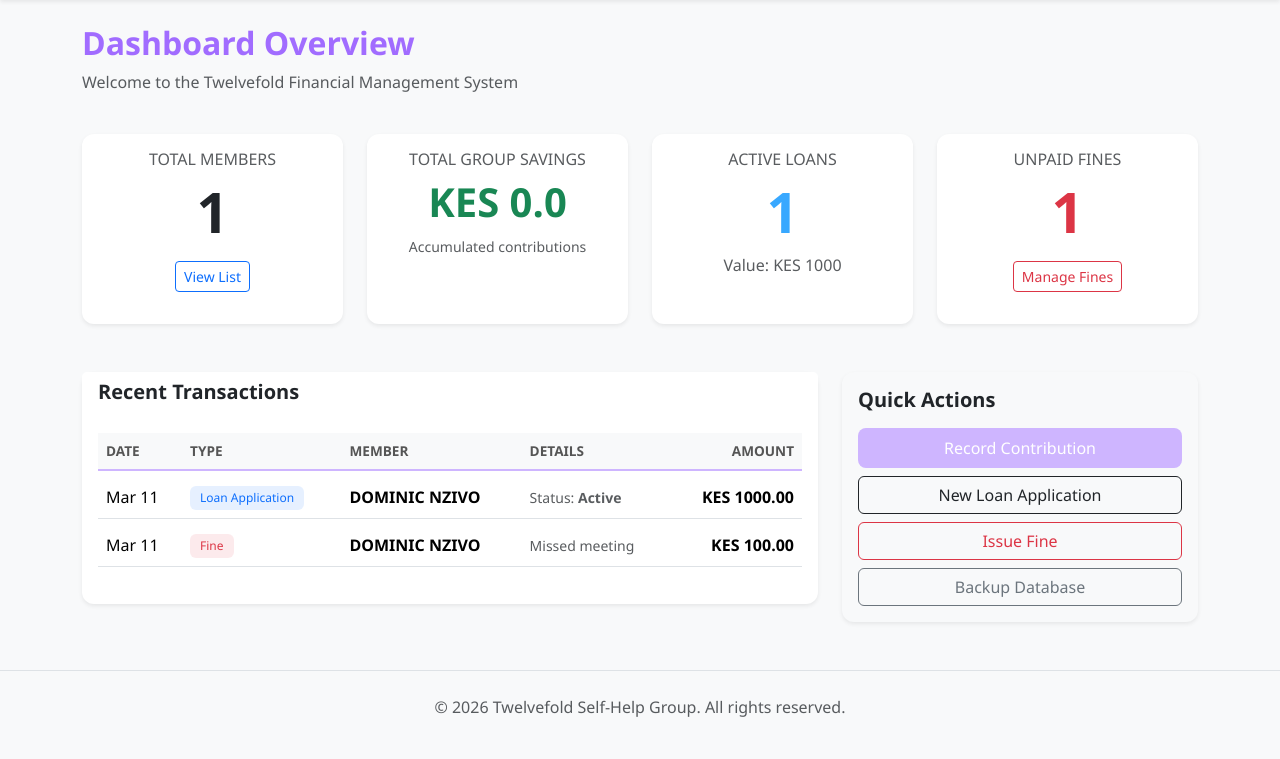
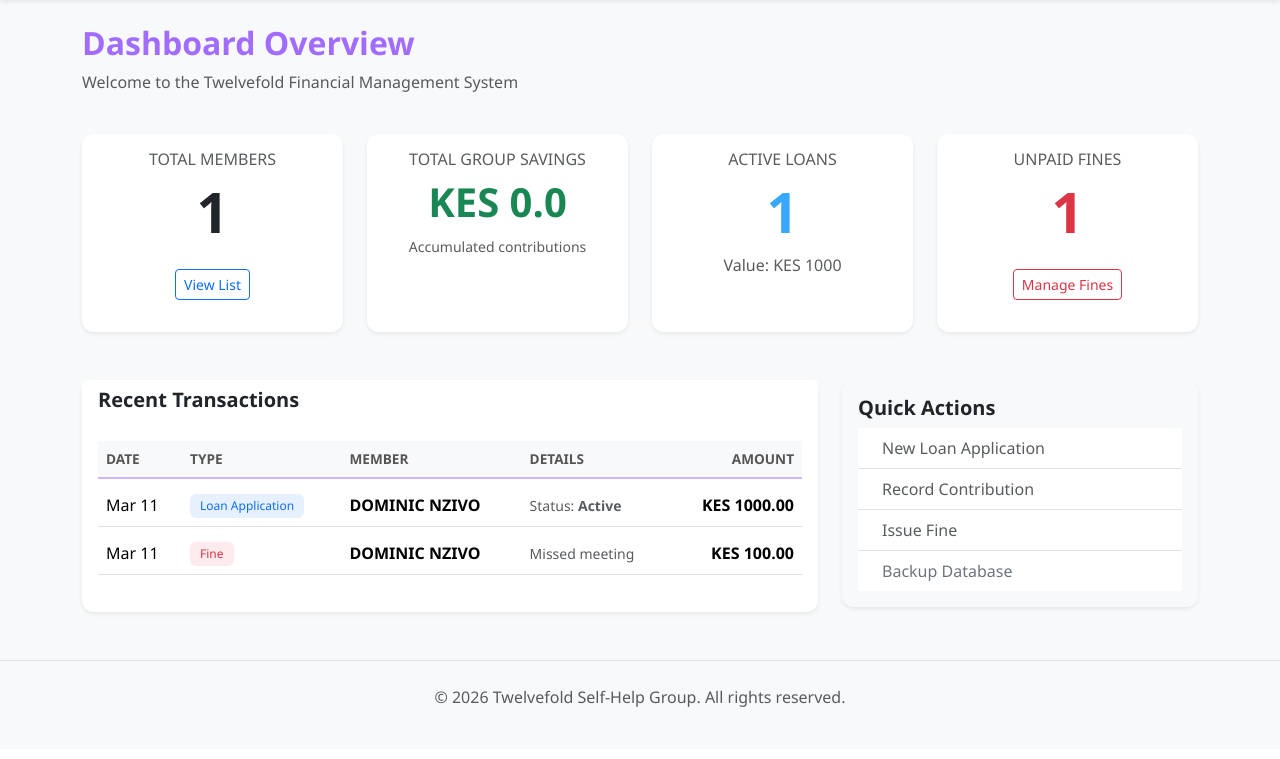
Before and after one commit to KisekeDM/TWELVEFOLDFMS, a Django app: page / in a window 1280 px wide. Shown: the part 56-815 px from the top of the page. After the commit the page ends 763 px from the top, so only its background shows below. Run offline with Django 5.2, Linux system fonts and the light colour scheme; a user stored in the database is signed in; data comes from the database, SQL or seed files in the repository; both versions use the stored data as it was after the commit; data that the repository does not hold is empty; some libraries are stand-ins or nearby versions.

Commit message:
role-based actions corrections

```diff
--- a/core/views.py
+++ b/core/views.py
@@ -12,25 +12,49 @@ import os
 
 @login_required
 def dashboard(request):
-    total_members = Member.objects.count()
+    user = request.user
+    is_admin = user.is_staff
 
-    savings_data = Contribution.objects.aggregate(Sum('amount'))
-    total_savings = savings_data['amount__sum'] or 0.00
+    # Safely try to get the linked member profile (if it exists)
+    member_profile = getattr(user, 'member_profile', None)
 
-    active_loans_count = Loan.objects.filter(status='Active').count()
+    # 1. KPI COUNTERS & RECENT DATA SELECTION
+    total_members = Member.objects.count()  # Everyone sees total member count
 
-    loan_data = Loan.objects.filter(status='Active').aggregate(Sum('principal_amount'))
-    total_loan_value = loan_data['principal_amount__sum'] or 0.00
+    if is_admin:
+        # ADMIN SEES EVERYTHING
+        savings_data = Contribution.objects.aggregate(Sum('amount'))
+        loan_data = Loan.objects.filter(status='Active').aggregate(Sum('principal_amount'))
 
-    unpaid_fines = Fine.objects.filter(is_paid=False).count()
+        total_savings = savings_data['amount__sum'] or 0.00
+        active_loans_count = Loan.objects.filter(status='Active').count()
+        total_loan_value = loan_data['principal_amount__sum'] or 0.00
+        unpaid_fines = Fine.objects.filter(is_paid=False).count()
 
+        recent_contributions = Contribution.objects.all().order_by('-date')[:5]
+        recent_loans = Loan.objects.all().order_by('-issue_date')[:5]
+        recent_fines = Fine.objects.all().order_by('-date_issued')[:5]
 
-    recent_contributions = Contribution.objects.all().order_by('-date')[:5]
-    recent_loans = Loan.objects.all().order_by('-issue_date')[:5]
-    recent_fines = Fine.objects.all().order_by('-date_issued')[:5]
+    else:
+        # REGULAR USER SEES ONLY THEIR DATA
+        if member_profile:
+            savings_data = Contribution.objects.filter(member=member_profile).aggregate(Sum('amount'))
+            loan_data = Loan.objects.filter(member=member_profile, status='Active').aggregate(Sum('principal_amount'))
 
-    # Combine them into one list
-    # We create a new attribute 'type' for each so the template knows what they are
+            total_savings = savings_data['amount__sum'] or 0.00
+            active_loans_count = Loan.objects.filter(member=member_profile, status='Active').count()
+            total_loan_value = loan_data['principal_amount__sum'] or 0.00
+            unpaid_fines = Fine.objects.filter(member=member_profile, is_paid=False).count()
+
+            recent_contributions = Contribution.objects.filter(member=member_profile).order_by('-date')[:5]
+            recent_loans = Loan.objects.filter(member=member_profile).order_by('-issue_date')[:5]
+            recent_fines = Fine.objects.filter(member=member_profile).order_by('-date_issued')[:5]
+        else:
+            # Fallback if the user hasn't been linked to a member profile yet
+            total_savings = active_loans_count = total_loan_value = unpaid_fines = 0.00
+            recent_contributions = recent_loans = recent_fines = []
+
+    # 2. NORMALIZE AND MERGE ACTIVITY FEED
     for c in recent_contributions:
         c.type = 'Contribution'
         c.display_amount = c.amount
@@ -46,15 +70,11 @@ def dashboard(request):
         f.display_amount = f.amount
         f.common_date = f.date_issued
 
-
     activity_feed = sorted(
         chain(recent_contributions, recent_loans, recent_fines),
         key=attrgetter('common_date'),
         reverse=True
-    )
-
-    # Take the top 10 most recent events
-    activity_feed = activity_feed[:10]
+    )[:10]
 
     context = {
         'total_members': total_members,
--- a/members/models.py
+++ b/members/models.py
@@ -1,8 +1,11 @@
 from django.db import models
 from django.utils import timezone
+from django.contrib.auth.models import User
 
 
 class Member(models.Model):
+    user = models.OneToOneField(User, on_delete=models.SET_NULL, null=True, blank=True, related_name='member_profile')
+
     # Matches SDS D1: Members
     first_name = models.CharField(max_length=50)
     last_name = models.CharField(max_length=50)
--- a/templates/base.html
+++ b/templates/base.html
@@ -53,8 +53,12 @@
                             <i class="bi bi-person-circle"></i> {{ user.username|title }}
                         </a>
                         <ul class="dropdown-menu dropdown-menu-end">
-                            <li><a class="dropdown-item" href="/admin/">System Admin</a></li>
-                            <li><hr class="dropdown-divider"></li>
+
+                            {% if user.is_staff %}
+                                <li><a class="dropdown-item" href="/admin/">System Admin</a></li>
+                                <li><hr class="dropdown-divider"></li>
+                            {% endif %}
+
                             <li>
                                 <form action="{% url 'logout' %}" method="post">
                                     {% csrf_token %}
--- a/templates/core/dashboard.html
+++ b/templates/core/dashboard.html
@@ -24,7 +24,9 @@
             <div class="card-body text-center">
                 <h6 class="text-muted text-uppercase mb-2">Total Members</h6>
                 <h2 class="display-4 fw-bold text-dark">{{ total_members }}</h2>
-                <a href="#" class="btn btn-sm btn-outline-primary mt-2">View List</a>
+                {% if user.is_staff %}
+                    <a href="{% url 'member_list' %}" class="btn btn-sm btn-outline-primary mt-3">View List</a>
+                {% endif %}
             </div>
             <div class="card-footer bg-transparent border-0" style="background-color: var(--c-lavender-mist);"></div>
         </div>
@@ -57,7 +59,9 @@
             <div class="card-body text-center">
                 <h6 class="text-muted text-uppercase mb-2">Unpaid Fines</h6>
                 <h2 class="display-4 fw-bold text-danger">{{ unpaid_fines }}</h2>
-                <a href="#" class="btn btn-sm btn-outline-danger mt-2">Manage Fines</a>
+                {% if user.is_staff %}
+                    <a href="{% url 'fine_list' %}" class="btn btn-sm btn-outline-danger mt-3">Manage Fines</a>
+                {% endif %}
             </div>
             <div class="card-footer bg-transparent border-0 bg-danger bg-opacity-10"></div>
         </div>
@@ -128,13 +132,22 @@
         <div class="card shadow-sm bg-light">
             <div class="card-body">
                 <h5 class="fw-bold">Quick Actions</h5>
-                <div class="d-grid gap-2 mt-3">
-                    <button class="btn btn-primary-custom">Record Contribution</button>
-                    <button class="btn btn-outline-dark">New Loan Application</button>
-                    <button class="btn btn-outline-danger">Issue Fine</button>
-                    <a href="{% url 'download_backup' %}" class="btn btn-outline-secondary">
-                        <i class="bi bi-download"></i> Backup Database
+                <div class="list-group list-group-flush">
+                    <a href="{% url 'add_loan' %}" class="list-group-item list-group-item-action">
+                        <i class="bi bi-cash me-2 text-primary"></i> New Loan Application
                     </a>
+
+                    {% if user.is_staff %}
+                    <a href="{% url 'add_contribution' %}" class="list-group-item list-group-item-action">
+                        <i class="bi bi-wallet2 me-2 text-success"></i> Record Contribution
+                    </a>
+                    <a href="{% url 'add_fine' %}" class="list-group-item list-group-item-action">
+                        <i class="bi bi-exclamation-circle me-2 text-danger"></i> Issue Fine
+                    </a>
+                    <a href="{% url 'download_backup' %}" class="list-group-item list-group-item-action text-secondary">
+                        <i class="bi bi-download me-2"></i> Backup Database
+                    </a>
+                    {% endif %}
                 </div>
             </div>
         </div>
--- a/templates/members/member_list.html
+++ b/templates/members/member_list.html
@@ -31,7 +31,9 @@
                         <th>Phone</th>
                         <th>Joined</th>
                         <th>Status</th>
+                        {% if user.is_staff %}
                         <th>Actions</th>
+                        {% endif %}
                     </tr>
                 </thead>
                 <tbody>
@@ -47,14 +49,16 @@
                                 <span class="badge bg-secondary">Inactive</span>
                             {% endif %}
                         </td>
+                        {% if user.is_staff %}
                         <td>
                             <a href="#" class="btn btn-sm btn-outline-secondary">Edit</a>
                         </td>
+                        {% endif %}
                     </tr>
                     {% empty %}
                     <tr>
                         <td colspan="5" class="text-center text-muted py-4">
-                            No members found. Click "Register New Member" to add one.
+                            No members found.
                         </td>
                     </tr>
                     {% endfor %}
```
Also changed, not shown: finance/views.py (+21 -5 lines), templates/finance/fine_list.html (+7 -2 lines), templates/finance/loan_detail.html (+5 -3 lines), db.sqlite3, finance/migrations/0003_alter_loan_interest_rate.py (added), members/migrations/0002_member_user.py (added).
